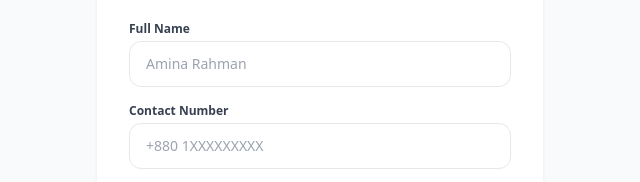
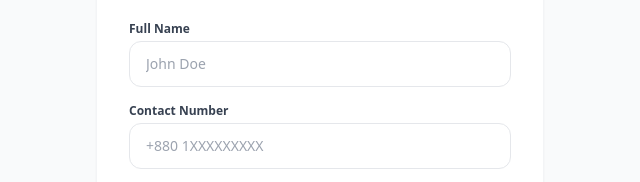
Before and after one commit to Amina165/Project-Pulse, a website built with Vite: page login.html in a window 1280 px wide. Both pictures are taken after a click on the button "Sign Up". Shown: the part 277-459 px from the top of the page, 320-960 px from the left. Built offline with nearby package versions, Linux system fonts and the light colour scheme; some packages are replaced by stand-ins of ours; no server answers.

Commit message:
Update Pulse app2

```diff
--- a/login.html
+++ b/login.html
@@ -29,7 +29,7 @@
         <div id="signupFields" class="space-y-4 hidden">
           <div>
             <label class="block text-xs font-bold text-gray-700 mb-1">Full Name</label>
-            <input type="text" id="signupName" placeholder="Amina Rahman" class="w-full px-4 py-3 rounded-xl border border-gray-200 text-sm focus:outline-none focus:border-red-600">
+            <input type="text" id="signupName" placeholder="John Doe" class="w-full px-4 py-3 rounded-xl border border-gray-200 text-sm focus:outline-none focus:border-red-600">
           </div>
           <div>
             <label class="block text-xs font-bold text-gray-700 mb-1">Contact Number</label>
```
